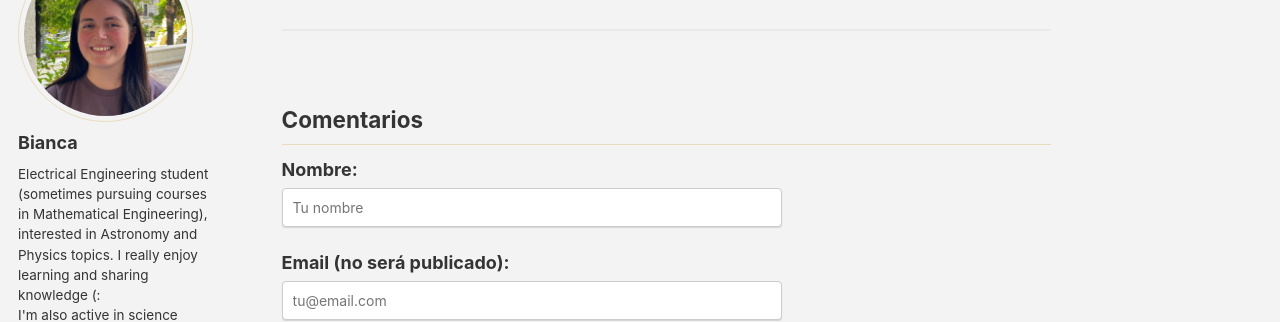
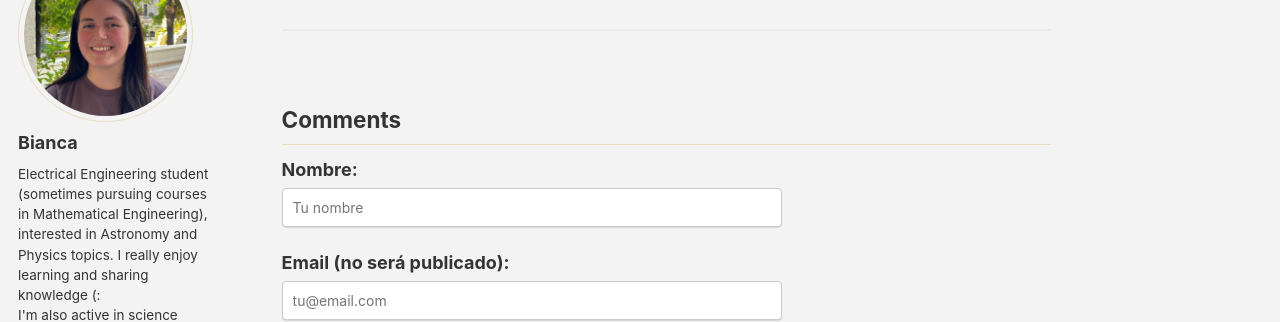
Before and after one commit to Bianca-Zamora-Araya/Bianca-Zamora-Araya.github.io, a Jekyll site: the page built from _teaching/2023-3_FI2003-1.md, in a window 1280 px wide and 900 px high, scrolled down 3344 px. Shown: the part 154-476 px from the top of the window. Built offline with Jekyll 4.4.1, drawn with Linux system fonts in a browser that asks for light colours; a style sheet for code colours, icons or effects is not loaded.

Commit message:
Update 2023-3_FI2003-1.md

```diff
--- a/_teaching/2023-3_FI2003-1.md
+++ b/_teaching/2023-3_FI2003-1.md
@@ -155,7 +155,7 @@ Laugh Material
 
 <!-- Sección de comentarios con Staticman -->
 <section class="comments">
-  <h2>Comentarios</h2>
+  <h2>Comments</h2>
 
   <!-- Formulario para enviar comentario -->
   <form id="comment-form" class="comment-form" method="POST" action="https://staticman3.herokuapp.com/v3/entry/github/bianca-zamora-araya/bianca-zamora-araya.github.io/main/comments">
```
